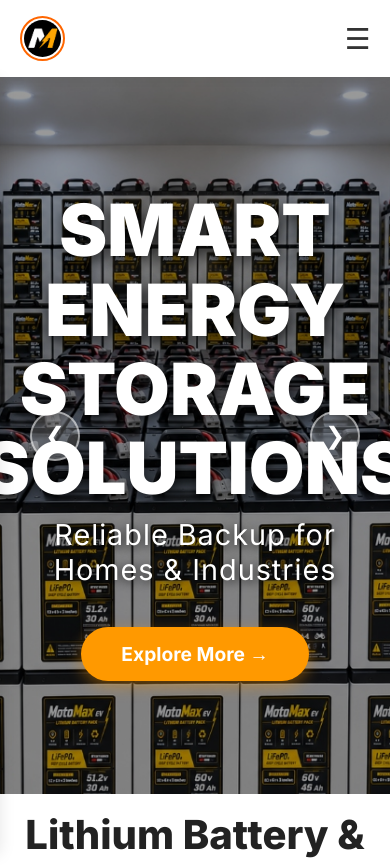
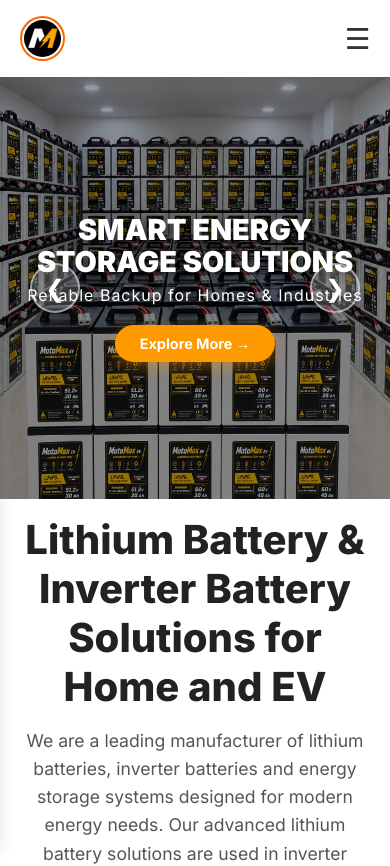
Before and after one commit to Amitkumar-56/MotoMax-EV, a React (Vite) app: page / in a window 390 px wide. Shown: the top 866 px of the page. Built offline with nearby package versions, Linux system fonts and the light colour scheme.

Commit message:
update 2

```diff
--- a/src/index.css
+++ b/src/index.css
@@ -759,3 +759,67 @@
     padding: 25px 20px !important;
   }
 }
+
+/* --- HERO SECTION STYLES --- */
+.hero-section {
+  position: relative;
+  width: 100%;
+  height: 85vh;
+  min-height: 600px;
+  overflow: hidden;
+  background: #000;
+}
+
+.hero-title {
+  color: #ffffff;
+  font-size: 4.5rem;
+  font-weight: 900;
+  text-transform: uppercase;
+  text-shadow: 2px 4px 15px rgba(0, 0, 0, 0.8);
+  margin: 0 0 10px 0;
+  max-width: 1100px;
+  line-height: 1.1;
+}
+
+.hero-subtitle {
+  color: #fff;
+  font-size: 1.8rem;
+  font-weight: 400;
+  letter-spacing: 1px;
+  text-shadow: 1px 2px 10px rgba(0, 0, 0, 0.8);
+  margin-bottom: 40px;
+}
+
+.hero-btn {
+  background: #ff9900;
+  color: #fff;
+  padding: 15px 40px;
+  border-radius: 30px;
+  border: none;
+  font-size: 1.2rem;
+  font-weight: bold;
+  cursor: pointer;
+  pointer-events: auto;
+  box-shadow: 0 5px 15px rgba(255, 153, 0, 0.4);
+  transition: transform 0.3s, background 0.3s;
+}
+
+/* Responsive Hero Styles */
+@media (max-width: 1024px) {
+  .hero-title { font-size: 3.5rem; }
+  .hero-subtitle { font-size: 1.5rem; }
+}
+
+@media (max-width: 768px) {
+  .hero-section { height: 60vh; min-height: 400px; }
+  .hero-title { font-size: 2.2rem; }
+  .hero-subtitle { font-size: 1.2rem; margin-bottom: 25px; }
+  .hero-btn { padding: 12px 30px; font-size: 1rem; }
+}
+
+@media (max-width: 480px) {
+  .hero-section { height: 50vh; min-height: 350px; }
+  .hero-title { font-size: 1.8rem; margin: 0 0 8px 0; }
+  .hero-subtitle { font-size: 1rem; margin-bottom: 20px; }
+  .hero-btn { padding: 10px 25px; font-size: 0.9rem; }
+}
--- a/src/pages/Home.jsx
+++ b/src/pages/Home.jsx
@@ -18,8 +18,10 @@
   const productSliderRef = useRef(null);
 
   const scrollProducts = (direction) => {
-    if (productSliderRef.current) {
-      const scrollAmount = productSliderRef.current.clientWidth / 5;
+    if (productSliderRef.current && productSliderRef.current.children.length > 0) {
+      const cardWidth = productSliderRef.current.children[0].clientWidth;
+      // Calculate scroll amount (card width + 30px gap)
+      const scrollAmount = cardWidth + 30;
       productSliderRef.current.scrollBy({
         left: direction === "left" ? -scrollAmount : scrollAmount,
         behavior: "smooth",
@@ -39,14 +41,15 @@
 
     // Product Slider Auto-scroll Interval
     const productInterval = setInterval(() => {
-      if (productSliderRef.current) {
+      if (productSliderRef.current && productSliderRef.current.children.length > 0) {
         const { scrollLeft, scrollWidth, clientWidth } =
           productSliderRef.current;
         if (scrollLeft + clientWidth >= scrollWidth - 10) {
           // Snap back to start instantly without smooth scrolling
           productSliderRef.current.scrollTo({ left: 0, behavior: "auto" });
         } else {
-          const scrollAmount = clientWidth / 5;
+          const cardWidth = productSliderRef.current.children[0].clientWidth;
+          const scrollAmount = cardWidth + 30; // Card width + gap
           productSliderRef.current.scrollBy({
             left: scrollAmount,
             behavior: "smooth",
@@ -64,16 +67,7 @@
   return (
     <div className="responsive-page " style={{ background: "#fff" }}>
       {/* Unified Hero Slider */}
-      <header
-        style={{
-          position: "relative",
-          width: "100%",
-          height: "85vh",
-          minHeight: "600px",
-          overflow: "hidden",
-          background: "#000",
-        }}
-      >
+      <header className="hero-section">
         {/* Slider Images/Videos */}
         {sliderItems.map((item, index) => (
           <div
@@ -94,6 +88,7 @@
                 autoPlay
                 muted
                 playsInline
+                webkit-playsinline="true"
                 style={{ width: "100%", height: "100%", objectFit: "cover" }}
                 onEnded={() => setCurrentSlide((prev) => (prev + 1) % sliderItems.length)}
               >
@@ -140,46 +135,14 @@
               textAlign: "center"
             }}
           >
-            <h1
-              style={{
-                color: "#ffffff",
-                fontSize: "4.5rem",
-                fontWeight: 900,
-                textTransform: "uppercase",
-                textShadow: "2px 4px 15px rgba(0,0,0,0.8)",
-                margin: "0 0 10px 0",
-                maxWidth: "1100px",
-                lineHeight: "1.1"
-              }}
-            >
+            <h1 className="hero-title">
               {sliderItems[currentSlide].title}
             </h1>
-            <h2
-              style={{
-                color: "#fff",
-                fontSize: "1.8rem",
-                fontWeight: 400,
-                letterSpacing: "1px",
-                textShadow: "1px 2px 10px rgba(0,0,0,0.8)",
-                marginBottom: "40px"
-              }}
-            >
+            <h2 className="hero-subtitle">
               {sliderItems[currentSlide].subtitle}
             </h2>
             <button
-              style={{
-                background: "#ff9900",
-                color: "#fff",
-                padding: "15px 40px",
-                borderRadius: "30px",
-                border: "none",
-                fontSize: "1.2rem",
-                fontWeight: "bold",
-                cursor: "pointer",
-                pointerEvents: "auto",
-                boxShadow: "0 5px 15px rgba(255,153,0,0.4)",
-                transition: "transform 0.3s, background 0.3s"
-              }}
+              className="hero-btn"
               onMouseOver={(e) => e.target.style.background = "#e68a00"}
               onMouseOut={(e) => e.target.style.background = "#ff9900"}
             >
@@ -406,8 +369,16 @@
           </button>
 
           {/* Slider Container */}
+          <style>
+            {`
+              .hide-scrollbar::-webkit-scrollbar {
+                display: none;
+              }
+            `}
+          </style>
           <div
             ref={productSliderRef}
+            className="hide-scrollbar"
             style={{
               display: "flex",
               gap: "30px",
@@ -418,14 +389,6 @@
               scrollbarWidth: "none",
             }}
           >
-            <style>
-              {`
-                div::-webkit-scrollbar {
-                  display: none;
-                }
-              `}
-            </style>
-
             <div className="product-card-light product-slide-card">
               <div className="product-card-img-wrapper">
                 <img
```
